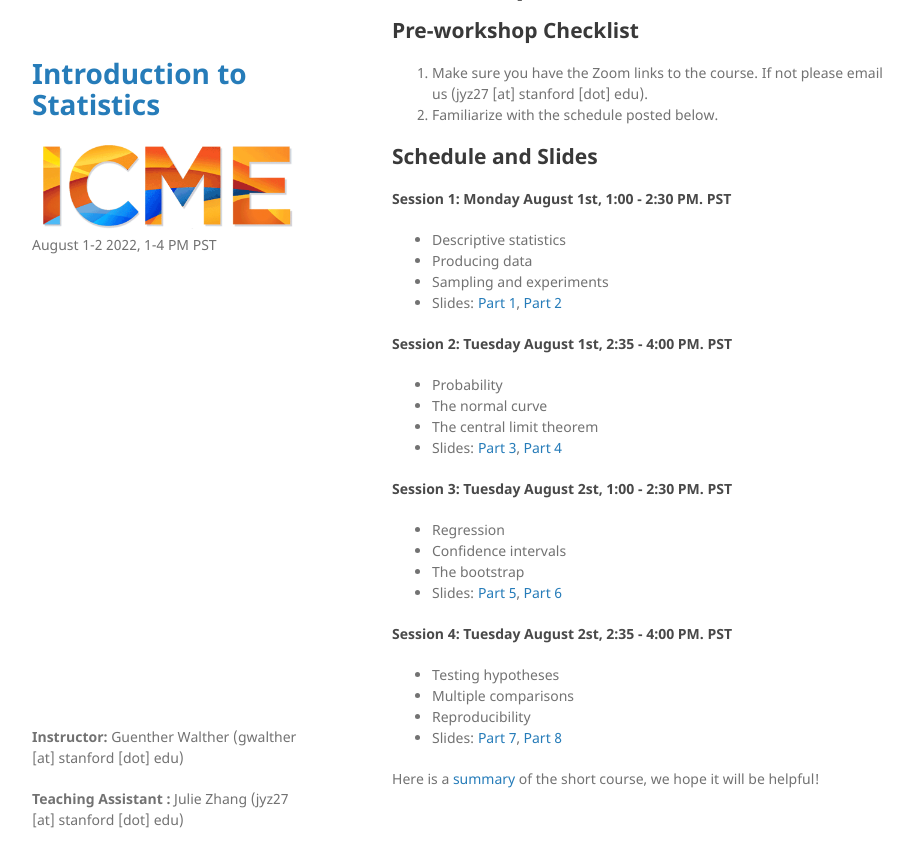
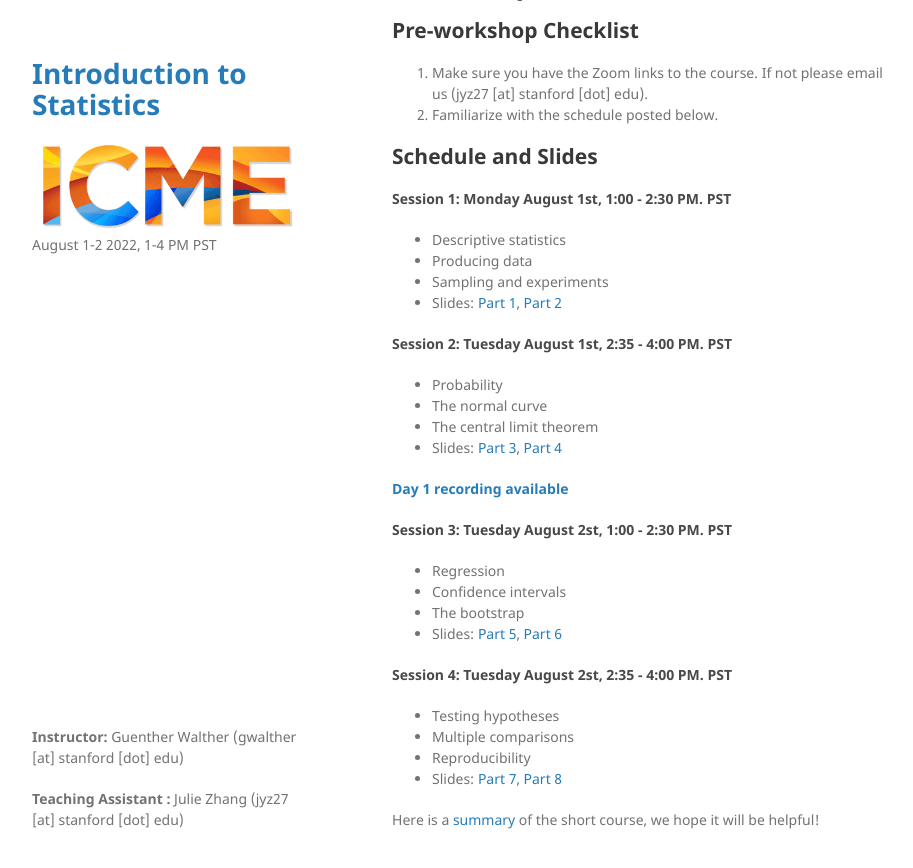
Before and after one commit to jyzhang27/icme-intro-to-stats, a Jekyll site: the page built from index.md, in a window 1280 px wide and 900 px high, scrolled down 1236 px. Shown: the top 868 px of the window, without its empty margins (178-1091 px from the left). Built offline with Jekyll 4.4.1, drawn with Linux system fonts in a browser that asks for light colours; our own code applies the rules of GitHub Pages for plain Markdown files.

Commit message:
adding day 1 recording link

```diff
--- a/index.md
+++ b/index.md
@@ -39,6 +39,9 @@ He received a Terman fellowship, a NSF CAREER award, and the Distinguished Teach
   - The central limit theorem
   - Slides: [Part 3](/docs/S3.pdf), [Part 4](/docs/S4.pdf)
 
+#### [Day 1 recording available]( https://stanford.zoom.us/rec/share/f8HZSFGMT0eqPI4DsVK8Tf4OAiCQUSnbs7DqG0M7sfeV0QODw2GmCXmeIFwEraFy.y26FjAxAS97DwpLV?startTime=1659383173000)
+
+
 #### Session 3: Tuesday August 2st, 1:00 - 2:30 PM. PST
   - Regression
   - Confidence intervals
```
